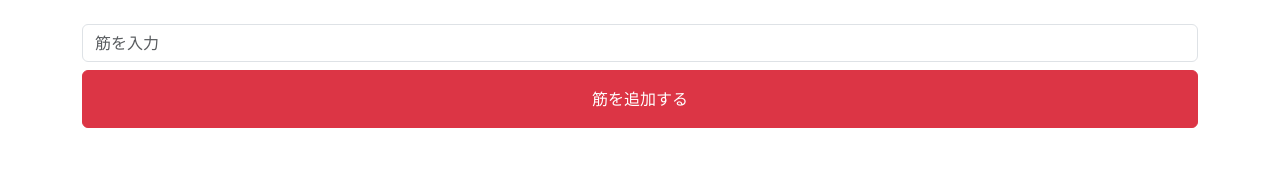
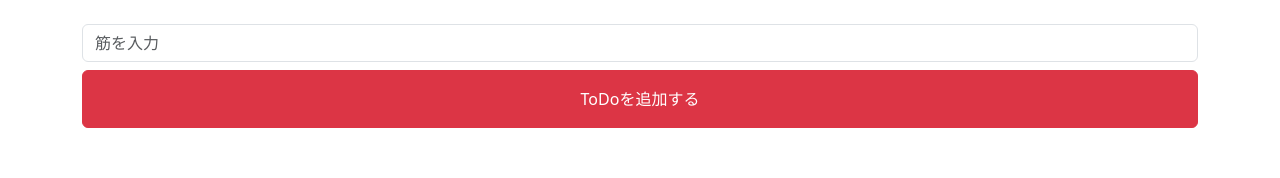
Before and after one commit to yuki-kunn/Katai-Suji, a SvelteKit app: page /suji4 in a window 1280 px wide. Shown: the part 464-642 px from the top of the page. Built offline with nearby package versions, Linux system fonts and the light colour scheme.

Commit message:
page修正

```diff
--- a/src/routes/suji4/+page.svelte
+++ b/src/routes/suji4/+page.svelte
@@ -7,7 +7,7 @@
 		<div class="input-group">
 			<input type="text" class="form-control" placeholder="筋を入力" />
 		</div>
-		<button type="button" class="footer p-3 btn btn-danger mt-2">筋を追加する</button>
+		<button type="button" class="footer p-3 btn btn-danger mt-2">ToDoを追加する</button>
 	</div>
 
 	<footer class="footer fixed-bottom d-flex justify-content-around align-items-center">
```
